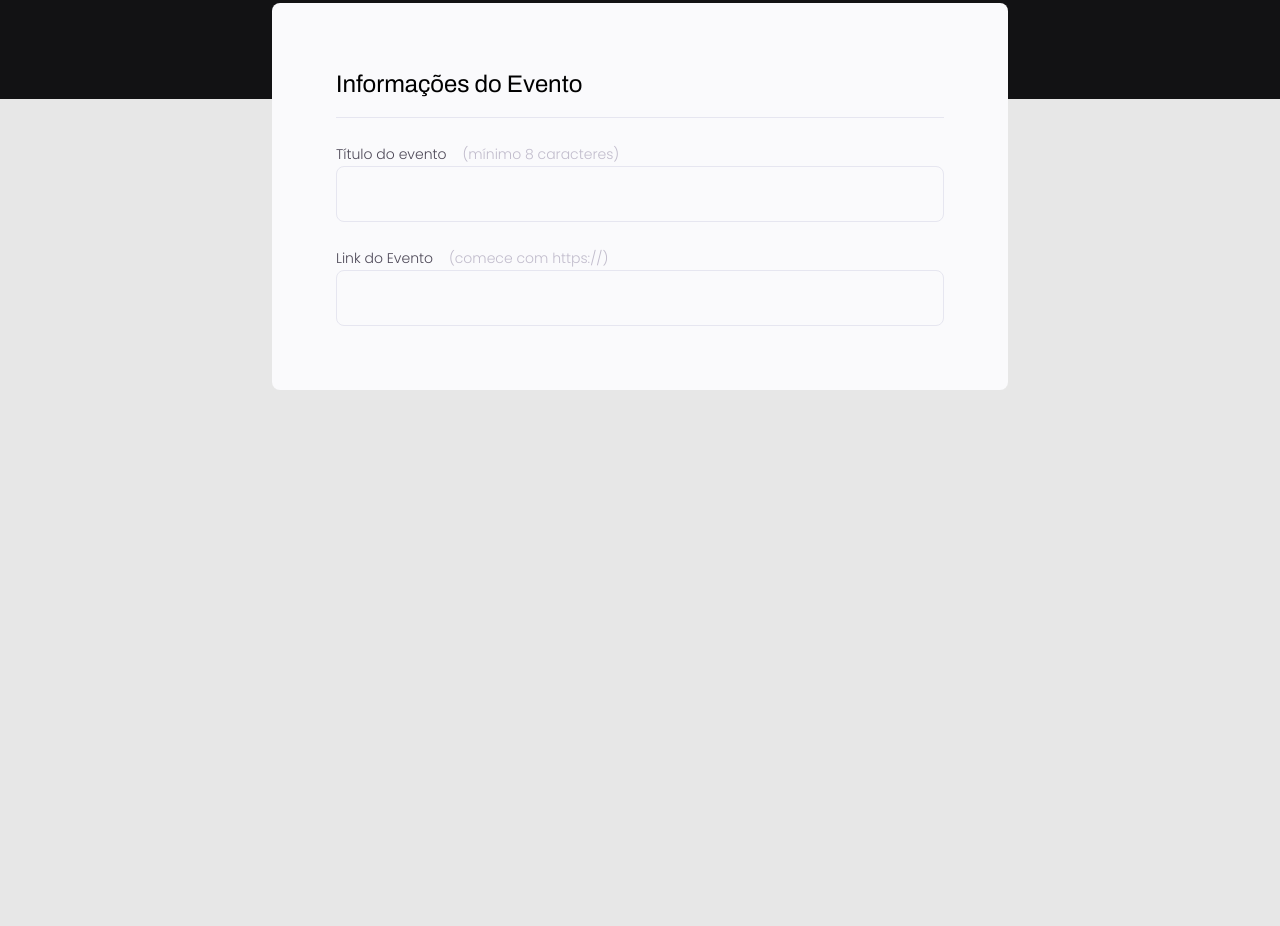
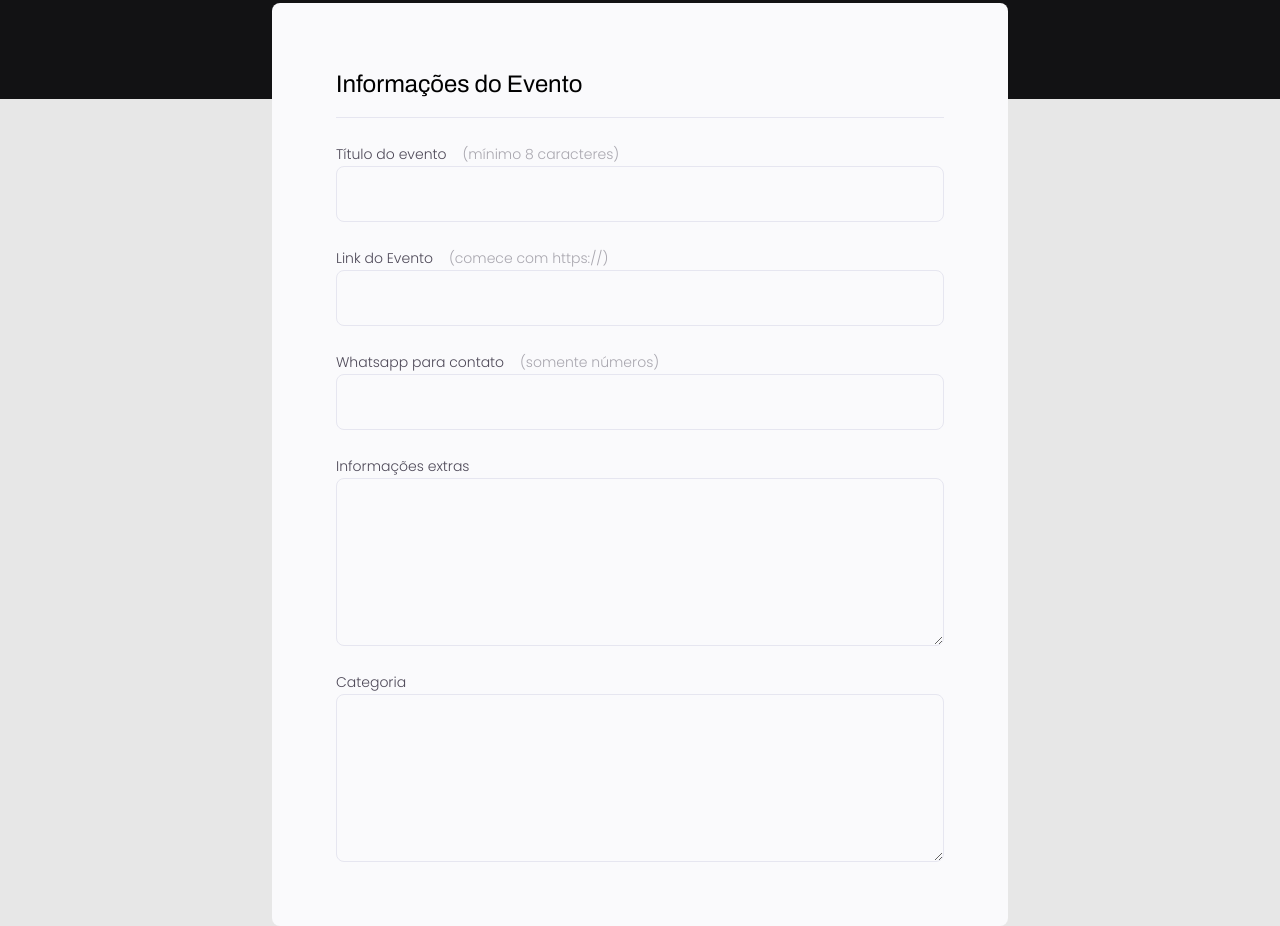
Before and after one commit to devalbertomoiseis/rocketseat-explorer, a plain HTML site: page Projetos/04-Projeto-Formulario/index.html in a window 1280 px wide. Shown: the part 269-1195 px from the top of the page. Before the commit the page ends 800 px from the top, so only its background shows below. Drawn offline with Linux system fonts and the light colour scheme.

Commit message:
att estilização

```diff
--- a/Projetos/04-Projeto-Formulario/index.html
+++ b/Projetos/04-Projeto-Formulario/index.html
@@ -34,6 +34,20 @@
               </label>
               <input type="text" id="event-link" />
             </div>
+            <div class="input-wrapper">
+              <label for="event-whatsappp">
+                Whatsapp para contato <span>(somente números)</span>
+              </label>
+              <input type="text" id="event-whatsappp" />
+            </div>
+            <div class="input-wrapper">
+              <label for="event-infor"> Informações extras </label>
+              <textarea id="event-infor"></textarea>
+            </div>
+            <div class="input-wrapper">
+              <label for="event-infor">Categoria </label>
+              <textarea id="event-infor"></textarea>
+            </div>
           </div>
         </fieldset>
       </form>
--- a/Projetos/04-Projeto-Formulario/style.css
+++ b/Projetos/04-Projeto-Formulario/style.css
@@ -75,6 +75,7 @@ form {
 fieldset {
   border: none;
 }
+
 .fieldset-wrapper {
   display: flex;
   flex-direction: column;
@@ -105,13 +106,18 @@ fieldset legend {
 }
 
 .input-wrapper label span {
-  color: #c1bccc;
+  color: #a9a7af;
   font-size: 14px;
   margin-left: 12px;
   line-height: 20px;
 }
 
-.input-wrapper input {
+.input-wrapper label span:hover {
+  color: #6c6a71;
+}
+
+.input-wrapper input,
+.input-wrapper textarea {
   border-radius: 8px;
   border: 1px solid #e6e6f0;
   background: #fafafc;
@@ -120,5 +126,10 @@ fieldset legend {
   line-height: 26px;
   height: 56px;
   padding: 24px;
-  color: #c1bccc;
+  color: #6c6a71;
 }
+
+.input-wrapper textarea {
+  padding: 0;
+  height: 168px;
+}
```
